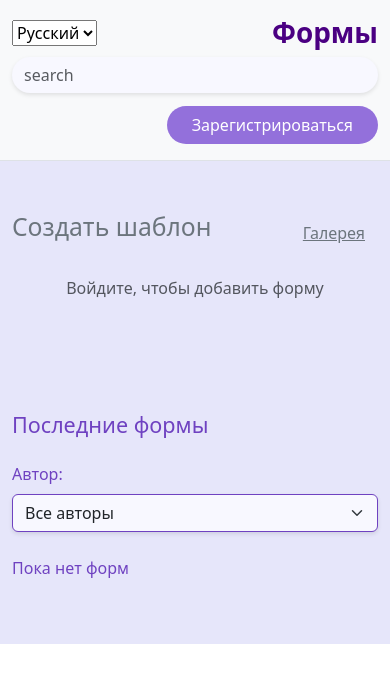
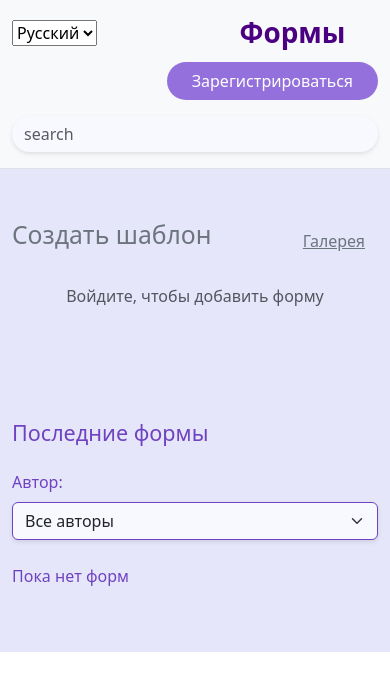
Before and after one commit to AnitaA19/form-app-frontend, a React (Create React App) app: page / in a window 390 px wide. Shown: the top 690 px of the page. Built offline with nearby package versions, Linux system fonts and the light colour scheme.

Commit message:
fix: fixed responsive

```diff
--- a/src/components/Header.js
+++ b/src/components/Header.js
@@ -61,23 +61,17 @@ function Header() {
             <header className="bg-light text-dark py-3 shadow-sm border-bottom" style={{ backgroundColor: '#E6E6FA' }}>
                 <div className="container">
                     <div className="row align-items-center">
-                        <div className="col-12 col-md-4 d-flex justify-content-between align-items-center">
+                        <div className="col-6 col-md-4 d-flex justify-content-start align-items-center">
                             <LanguageSelector />
+                        </div>
+                        <div className="col-6 col-md-4 text-center">
                             <h1 className="mb-0 fw-bold" style={{ color: '#4B0082' }}>
                                 <a href="/" style={{ textDecoration: 'none', color: '#4B0082' }}>
                                     {t('forms')}
                                 </a>
                             </h1>
                         </div>
-                        <div className="col-12 col-md-4 my-2 my-md-0">
-                            <input
-                                type="text"
-                                className="form-control rounded-pill border-0"
-                                style={{ backgroundColor: '#F8F8FF', boxShadow: '0 2px 4px rgba(0, 0, 0, 0.1)' }}
-                                placeholder={t('search')}
-                            />
-                        </div>
-                        <div className="col-12 col-md-4 d-flex justify-content-end align-items-center">
+                        <div className="col-12 col-md-4 my-2 my-md-0 d-flex justify-content-end align-items-center">
                             {isAuthenticated ? (
                                 <div className="d-flex align-items-center">
                                     <span className="text-dark me-3" style={{ fontSize: '1.1rem', color: '#4B0082' }}>
@@ -100,6 +94,14 @@ function Header() {
                                     {isLogin ? t('sign_up') : t('sign_in')}
                                 </button>
                             )}
+                        </div>
+                        <div className="col-12 mt-2">
+                            <input
+                                type="text"
+                                className="form-control rounded-pill border-0"
+                                style={{ backgroundColor: '#F8F8FF', boxShadow: '0 2px 4px rgba(0, 0, 0, 0.1)' }}
+                                placeholder={t('search')}
+                            />
                         </div>
                     </div>
                 </div>
```
